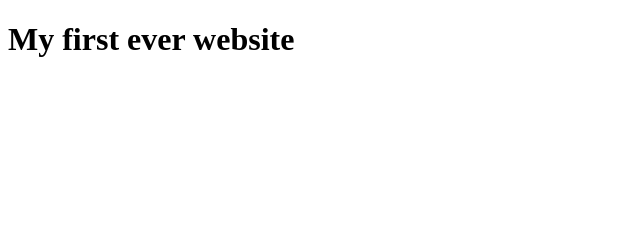
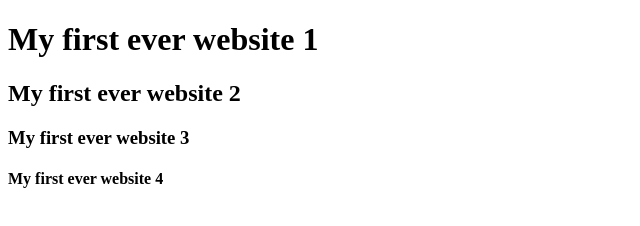
Before and after one commit to devtawfiq/first-ever-website, a plain HTML site: page index.html in a window 1280 px wide. Shown: the whole page, without its empty margins (0-640 px from the left). Drawn offline with Linux system fonts and the light colour scheme.

Commit message:
changed webpage

```diff
--- a/index.html
+++ b/index.html
@@ -9,7 +9,10 @@
 <body>
 
 
-<h1>My first ever website</h1>
+<h1>My first ever website 1</h1>
+<h2>My first ever website 2</h2>
+<h3>My first ever website 3</h3>
+<h4>My first ever website 4</h4>
 
 </body>
 </html>
```
